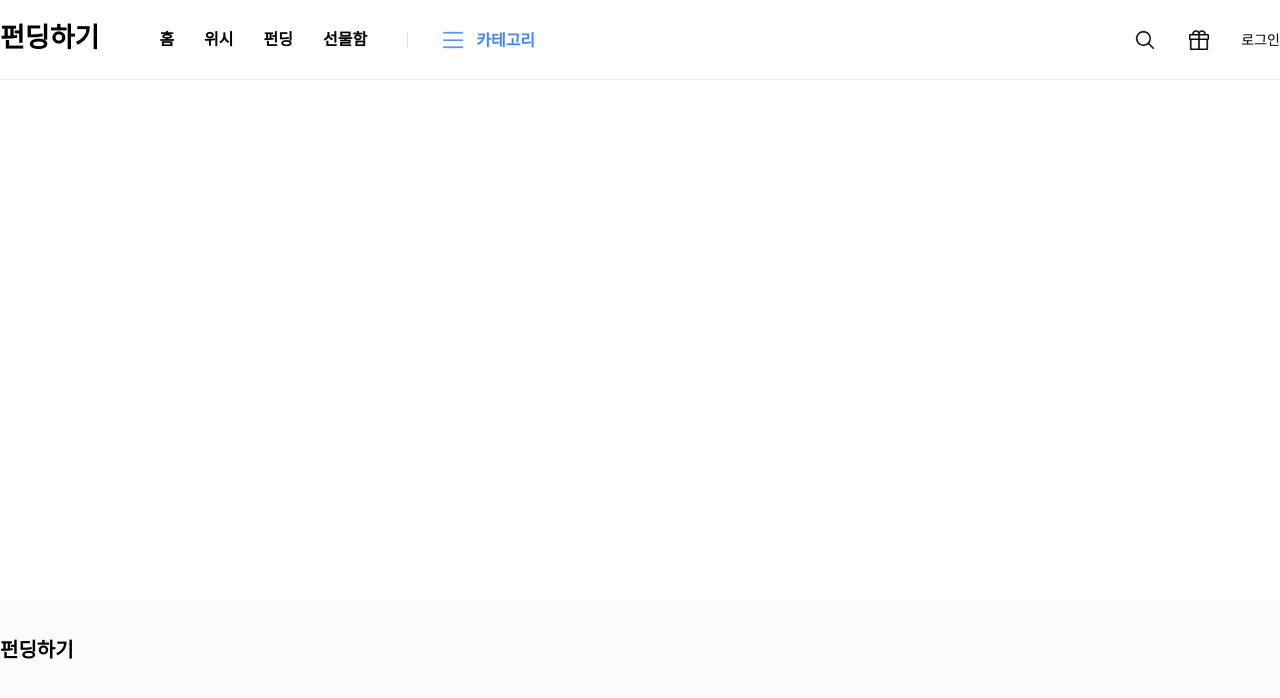
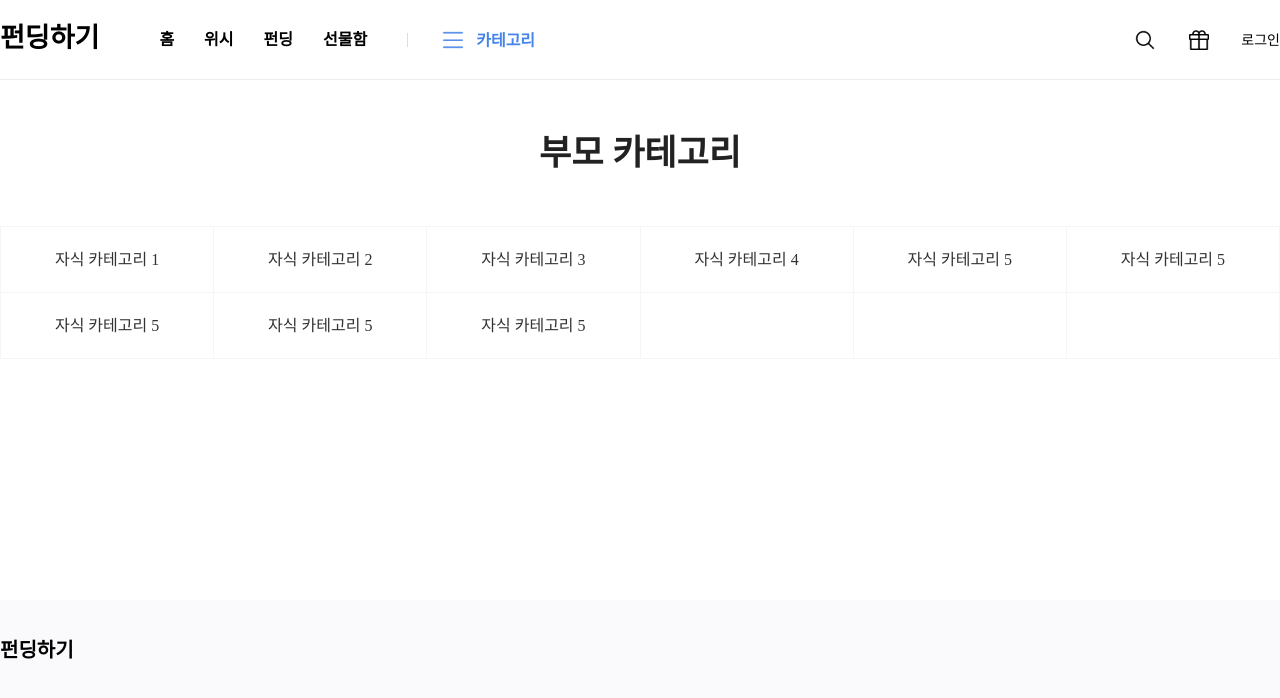
Before and after one commit to KakaoFunding/front-end, a React (Vite) app: page /categories/1/subCategories/1 in a window 1280 px wide. Shown: the top 698 px of the page. Built offline with nearby package versions, Linux system fonts and the light colour scheme.

Commit message:
[feat]: 상품 목록 조회 페이지 내 서브 카테고리 목록 구현 (#13)

```diff
--- /dev/null
+++ b/src/pages/CategoryResult/CategoryList.module.scss
@@ -0,0 +1,48 @@
+@import 'styles/mixins.module';
+
+$item-height: 65px;
+$item-background: #fff;
+$border-color: #f5f5f5;
+$border-style: 1px solid $border-color;
+
+.title_ctg {
+  display: block;
+  padding: 55px 0;
+  font-size: 35px;
+  font-weight: 700;
+  color: #222;
+  text-align: center;
+}
+
+.list_ctg {
+  display: grid;
+  grid-template-columns: repeat(6, 1fr);
+  gap: 1px;
+  background-color: $border-color;
+  border: $border-style;
+}
+
+.item_ctg {
+  background-color: $item-background;
+  height: $item-height;
+}
+
+.link_ctg {
+  display: block;
+  padding: 0 20px;
+  color: #333;
+  text-align: center;
+  line-height: $item-height; // 텍스트 수직 중앙 정렬용
+
+  @include text-ellipsis(1);
+}
+
+.selected {
+  font-weight: 700;
+  color: #fff;
+  background-color: #222;
+}
+
+.link_ctg:hover {
+  font-weight: 700;
+}
--- a/src/pages/CategoryResult/CategoryList.tsx
+++ b/src/pages/CategoryResult/CategoryList.tsx
@@ -1,5 +1,116 @@
-const CategoryList = () => {
-  return <section>{/* 카테고리 타이틀, 서브카테고리 탭 목록 */}</section>;
+import clsx from 'clsx';
+
+import { Category } from 'types/category';
+
+import styles from './CategoryList.module.scss';
+
+type CategoryListProps = {
+  parentId: Category['categoryId'];
+  subId: Category['categoryId'] | undefined;
+};
+
+const CategoryList = ({ parentId, subId }: CategoryListProps) => {
+  // mock data
+  // 최초 렌더링 시 /categories/${parentId}로 부모 카테고리 조회
+  const { categoryId, categoryName, subCategories }: Category = {
+    categoryId: 1,
+    categoryName: '부모 카테고리',
+    subCategories: [
+      {
+        categoryId: 2,
+        categoryName: '자식 카테고리 1',
+        parentId: 1,
+        defaultTab: 'BRAND',
+        level: 2,
+      },
+      {
+        categoryId: 3,
+        categoryName: '자식 카테고리 2',
+        parentId: 1,
+        defaultTab: 'BRAND',
+        level: 2,
+      },
+      {
+        categoryId: 4,
+        categoryName: '자식 카테고리 3',
+        parentId: 1,
+        defaultTab: 'BRAND',
+        level: 2,
+      },
+      {
+        categoryId: 5,
+        categoryName: '자식 카테고리 4',
+        parentId: 1,
+        defaultTab: 'BRAND',
+        level: 2,
+      },
+      {
+        categoryId: 6,
+        categoryName: '자식 카테고리 5',
+        parentId: 1,
+        defaultTab: 'BRAND',
+        level: 2,
+      },
+      {
+        categoryId: 7,
+        categoryName: '자식 카테고리 5',
+        parentId: 1,
+        defaultTab: 'BRAND',
+        level: 2,
+      },
+      {
+        categoryId: 8,
+        categoryName: '자식 카테고리 5',
+        parentId: 1,
+        defaultTab: 'BRAND',
+        level: 2,
+      },
+      {
+        categoryId: 9,
+        categoryName: '자식 카테고리 5',
+        parentId: 1,
+        defaultTab: 'BRAND',
+        level: 2,
+      },
+      {
+        categoryId: 10,
+        categoryName: '자식 카테고리 5',
+        parentId: 1,
+        defaultTab: 'BRAND',
+        level: 2,
+      },
+    ],
+    defaultTab: 'BRAND',
+    level: 1,
+  };
+
+  // 남는 칸 수만큼 빈 li 요소 반환하는 컴포넌트
+  const EmptyListItems = ({ length }: { length: number }) => {
+    return Array.from({ length }).map(() => (
+      <li key="empty" className={styles.item_ctg} />
+    ));
+  };
+
+  return (
+    <section>
+      <h1 className={styles.title_ctg}>{categoryName}</h1>
+      <ul className={styles.list_ctg}>
+        {subCategories.map((sub) => (
+          <li key={sub.categoryId} className={styles.item_ctg}>
+            <a
+              href={`/categories/${categoryId}/subCategories/${sub.categoryId}`}
+              className={clsx(styles.link_ctg, {
+                [styles.selected]: subId === sub.categoryId,
+              })}
+            >
+              {sub.categoryName}
+            </a>
+          </li>
+        ))}
+        <EmptyListItems length={subCategories.length % 6} />
+      </ul>
+    </section>
+  );
 };
 
 export default CategoryList;
--- a/src/pages/CategoryResult/index.tsx
+++ b/src/pages/CategoryResult/index.tsx
@@ -1,13 +1,21 @@
+import { useParams } from 'react-router-dom';
+
+import MainWrapper from 'components/MainWrapper';
 import SearchResult from 'components/SearchResult';
 
 import CategoryList from './CategoryList';
 
 const CategoryResult = () => {
+  const { parentId, subId } = useParams();
+
   return (
-    <>
-      <CategoryList />
+    <MainWrapper>
+      <CategoryList
+        parentId={Number(parentId)}
+        subId={subId ? Number(subId) : undefined}
+      />
       <SearchResult />
-    </>
+    </MainWrapper>
   );
 };
 
```
